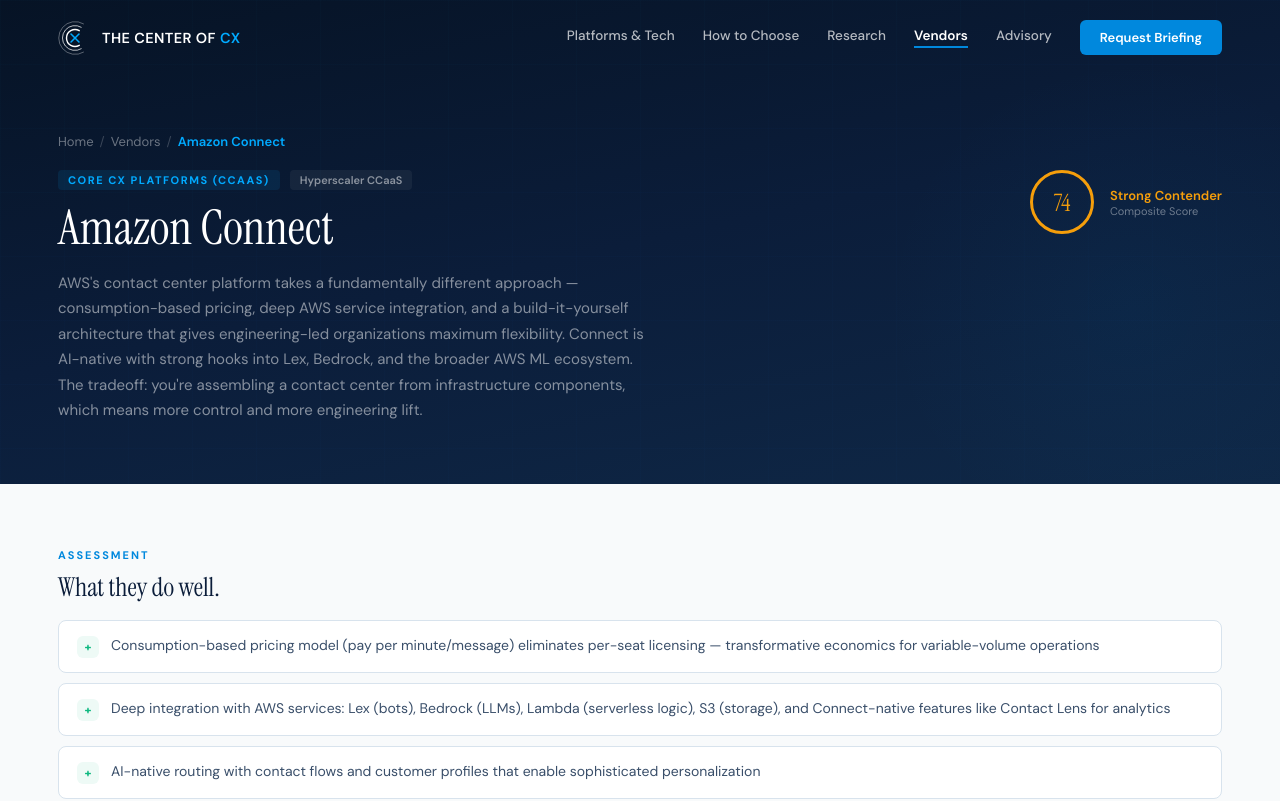
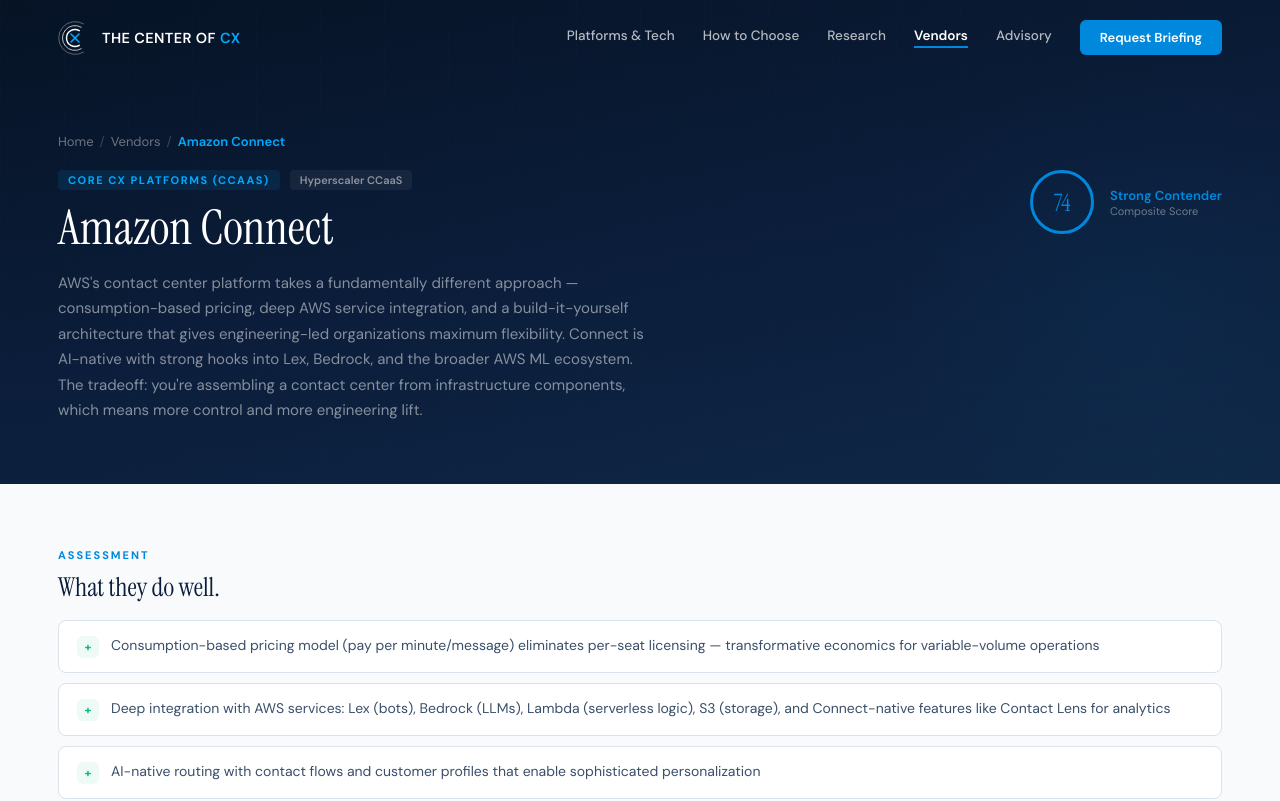
Before and after one commit to thomasbakerj-lgtm/CENTER-OF-CX, a React (Vite) app: page /vendors/amazon-connect in a window 1280 px wide. Shown: the top 801 px of the page. Built offline with nearby package versions, Linux system fonts and the light colour scheme.

Commit message:
Update VendorProfile.jsx

```diff
--- a/VendorProfile.jsx
+++ b/VendorProfile.jsx
@@ -88,7 +88,7 @@ function Nav() {
 }
 
 function ScoreBadge({ score, tier }) {
-  const color = score >= 90 ? GREEN : score >= 80 ? ELECTRIC : score >= 70 ? AMBER : RED;
+  const color = score >= 85 ? GREEN : score >= 70 ? ELECTRIC : score >= 55 ? AMBER : RED;
   return (
     <div style={{ display: "flex", alignItems: "center", gap: 16 }}>
       <div style={{ width: 64, height: 64, borderRadius: "50%", border: `3px solid ${color}`, display: "flex", alignItems: "center", justifyContent: "center" }}>
```
